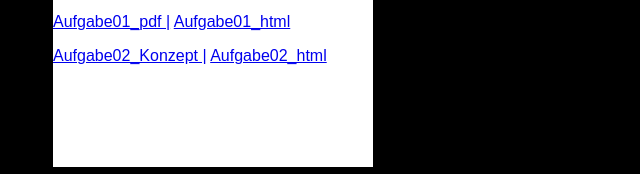
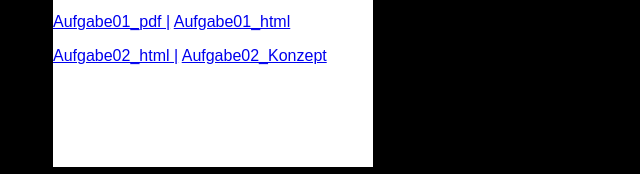
Before and after one commit to celine333/EIA_2, a plain HTML site: page Steckbrief/steckbrief.htm in a window 1280 px wide. Shown: the part 173-347 px from the top of the page, 417-1057 px from the left. Drawn offline with Linux system fonts and the light colour scheme.

Commit message:
Update steckbrief.htm

```diff
--- a/Steckbrief/steckbrief.htm
+++ b/Steckbrief/steckbrief.htm
@@ -15,8 +15,8 @@
         <p><a href="https://github.com/celine333/EIA_2" target="_blank">Repository</a></p>
         <p><a href="https://celine333.github.io/EIA_2/Aufgabe_01/Aufgabe_01.pdf" target="_blank">Aufgabe01_pdf |</a>
         <a href="https://celine333.github.io/EIA_2/Aufgabe_01/boxes.html" target="_blank">Aufgabe01_html</a></p>
-        <p><a href="https://celine333.github.io/EIA_2/Aufgabe_02/Memory.html" target="_blank">Aufgabe02_Konzept |</a>
-        <a href="https://celine333.github.io/EIA_2/Aufgabe_02/Konzept.pdf" target="_blank">Aufgabe02_html</a></p>
+        <p><a href="https://celine333.github.io/EIA_2/Aufgabe_02/Memory.html" target="_blank">Aufgabe02_html |</a>
+        <a href="https://celine333.github.io/EIA_2/Aufgabe_02/Konzept.pdf" target="_blank">Aufgabe02_Konzept</a></p>
     </div>
     <div class="square">
         <div class="text">
```
